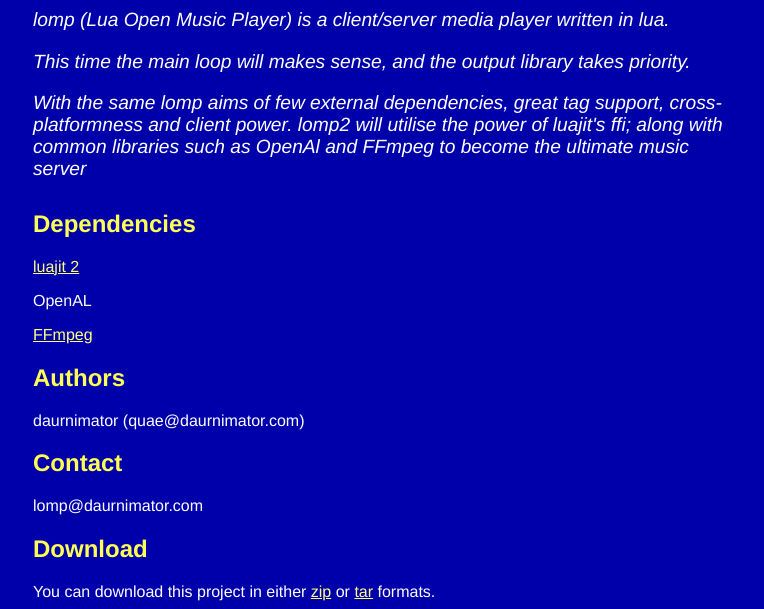
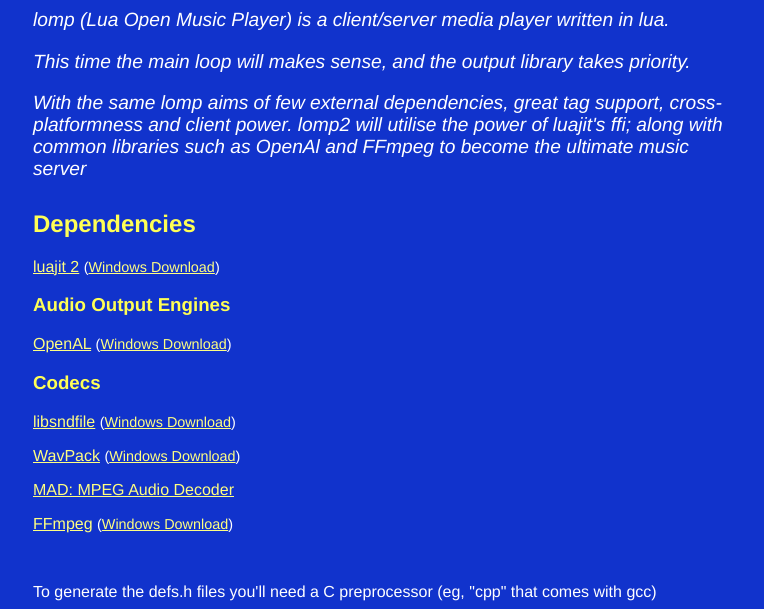
Before and after one commit to daurnimator/lomp2, a plain HTML site: page index.html in a window 1280 px wide. Shown: the part 191-800 px from the top of the page, without its empty margins (257-1021 px from the left). Drawn offline with Linux system fonts and the light colour scheme.

Commit message:
+ Update dependencies

```diff
--- a/index.html
+++ b/index.html
@@ -8,7 +8,7 @@
   <style type="text/css">
     body {
       margin-top: 1.0em;
-      background-color: #0000AA;
+      background-color: #13c;
       font-family: Helvetica, Arial, FreeSans, san-serif;
       color: #ffffff;
     }
@@ -16,11 +16,11 @@
       margin: 0 auto;
       width: 700px;
     }
-    h1 { font-size: 3.8em; color: #ffff55; margin-bottom: 15px; }
+    h1 { font-size: 3.8em; color: #ff5; margin-bottom: 15px; }
     h1 .small { font-size: 0.4em; }
     h1 a { text-decoration: none }
-    h2 { font-size: 1.5em; color: #ffff55; }
-    h3 { text-align: center; color: #ffff55; }
+    h2 { font-size: 1.5em; color: #ff5; }
+    h3 { color: #ff5; }
     a { color: #ffff81; }
 	br { height: 20px; }
     .description { font-size: 1.2em; margin-bottom: 30px; margin-top: 30px; font-style: italic;}
@@ -28,6 +28,10 @@
     pre { background: #000; color: #fff; padding: 15px;}
     hr { border: 0; width: 80%; border-bottom: 1px solid #aaa}
     .footer { text-align:center; padding-top:30px; font-style: italic; }
+
+	.winlink {
+		font-size: 0.9em ;
+	}
   </style>
 </head>
 
@@ -52,9 +56,36 @@
     </div>
 
     <h2>Dependencies</h2>
-<p><a href="http://luajit.org/">luajit 2</a></p>
-<p>OpenAL</p>
-<p><a href="http://ffmpeg.org/">FFmpeg</a></p>
+	<p>
+		<a href="http://luajit.org/">luajit 2</a>
+		<span class="winlink">(<a href="http://peterodding.com/code/lua/buildbot/downloads/luajit-2.0.0-beta8.zip">Windows Download</a>)</span>
+	</p>
+
+	<h3>Audio Output Engines</h3>
+	<p>
+		<a href="http://connect.creativelabs.com/openal/default.aspx">OpenAL</a>
+		<span class="winlink">(<a href="http://connect.creativelabs.com/openal/Downloads/OpenAL11CoreSDK.zip">Windows Download</a>)</span>
+	</p>
+
+	<h3>Codecs</h3>
+	<p>
+		<a href="http://www.mega-nerd.com/libsndfile/">libsndfile</a>
+		<span class="winlink">(<a href="http://www.mega-nerd.com/libsndfile/files/libsndfile-1.0.25-w32-setup.exe">Windows Download</a>)</span>
+	</p>
+	<p>
+		<a href="http://www.wavpack.com/">WavPack</a>
+		<span class="winlink">(<a href="http://www.wavpack.com/wavpackdll.zip">Windows Download</a>)</span>
+	</p>
+	<p>
+		<a href="http://www.underbit.com/products/mad/">MAD: MPEG Audio Decoder</a>
+	</p>
+	<p>
+		<a href="http://ffmpeg.org/">FFmpeg</a>
+		<span class="winlink">(<a href="http://ffmpeg.zeranoe.com/builds/win32/shared/ffmpeg-latest-win32-shared.7z">Windows Download</a>)</span>
+	</p>
+	<br>
+	<p>To generate the defs.h files you'll need a C preprocessor (eg, "cpp" that comes with gcc)</p>
+
 <h2>Authors</h2>
 <p>daurnimator (quae@daurnimator.com)
 <br/>      </p>
```
